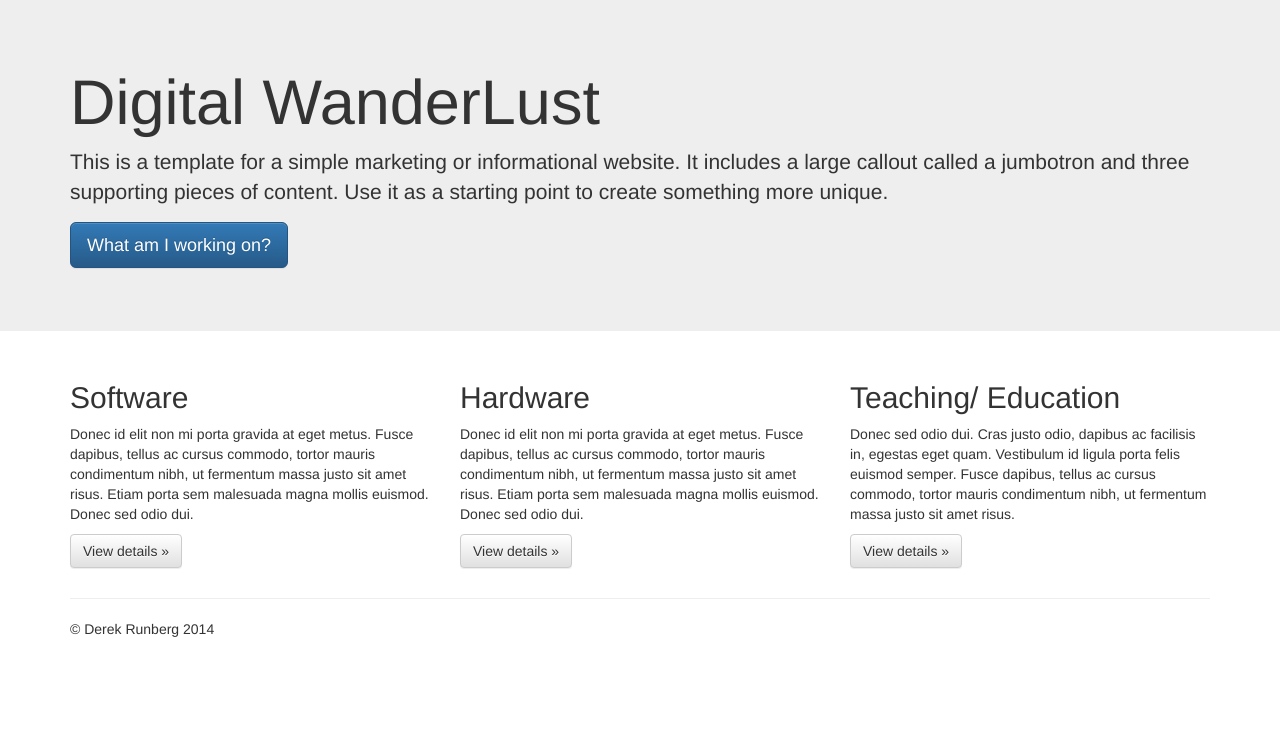
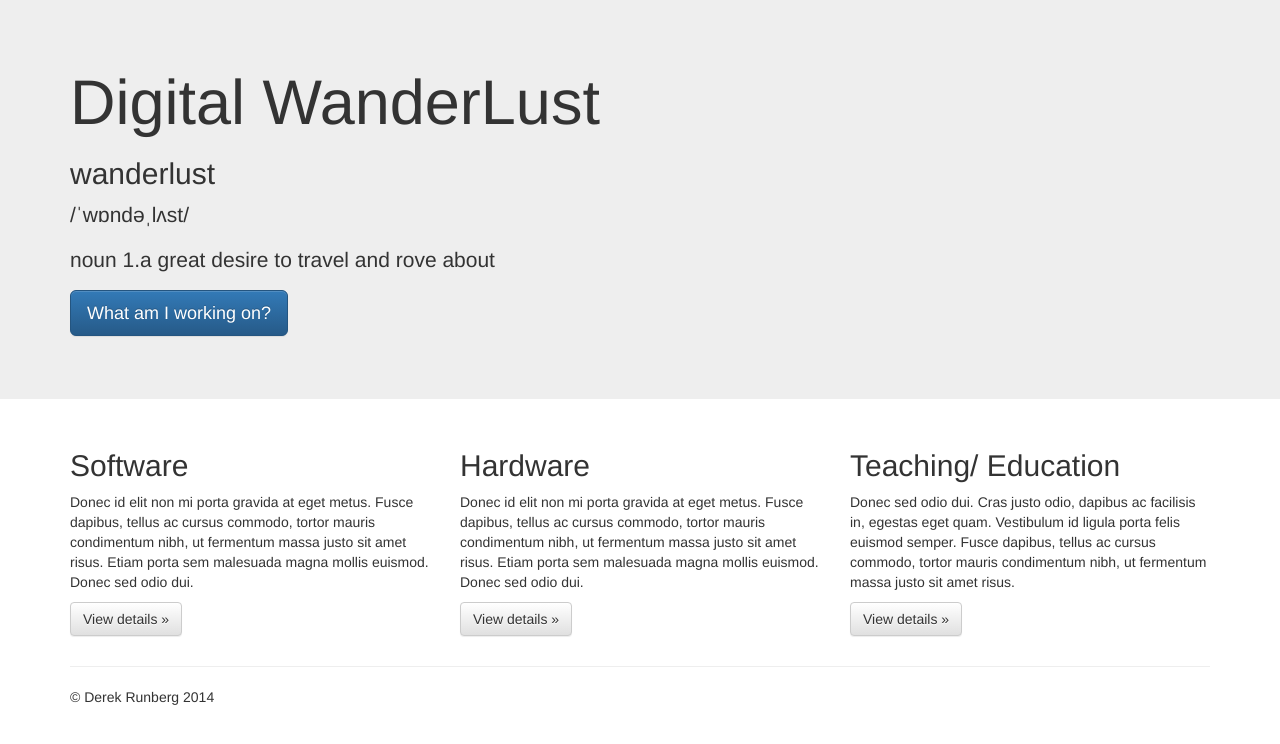
Before and after one commit to d1runberg/d1runberg.github.io, a plain HTML site: page index.html in a window 1280 px wide. Drawn offline with nearby package versions, Linux system fonts and the light colour scheme; a script that the page names is missing.

Commit message:
Update index.html

```diff
--- a/index.html
+++ b/index.html
@@ -26,7 +26,11 @@
     <div class="jumbotron">
       <div class="container">
         <h1>Digital WanderLust</h1>
-        <p>This is a template for a simple marketing or informational website. It includes a large callout called a jumbotron and three supporting pieces of content. Use it as a starting point to create something more unique.</p>
+        <h2>wanderlust</h2>
+        <p>/ˈwɒndəˌlʌst/</p>
+        <p>noun
+          1.a great desire to travel and rove about </p>
+
         <p><a class="btn btn-primary btn-lg" href="#" role="button">What am I working on?</a></p>
       </div>
     </div>
```
